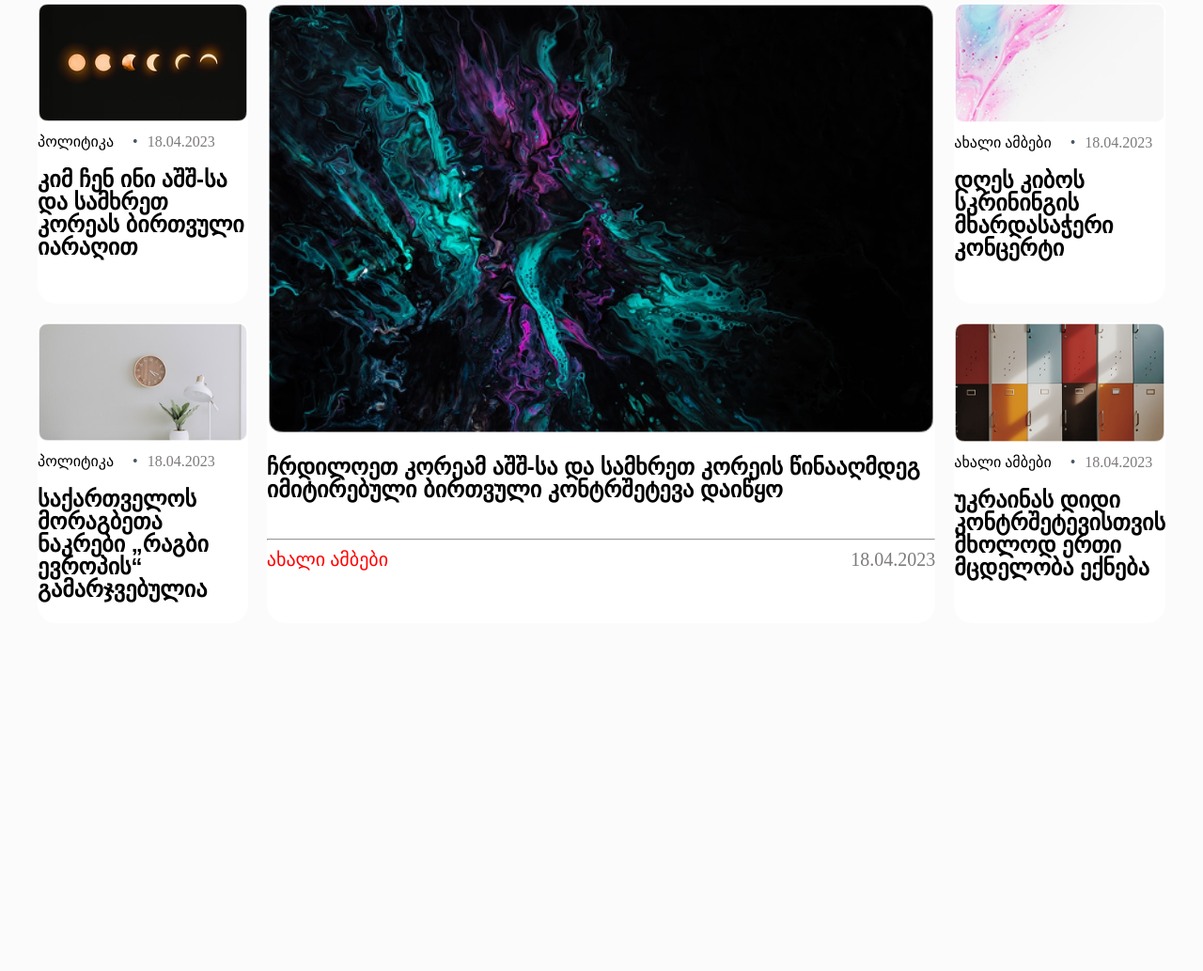
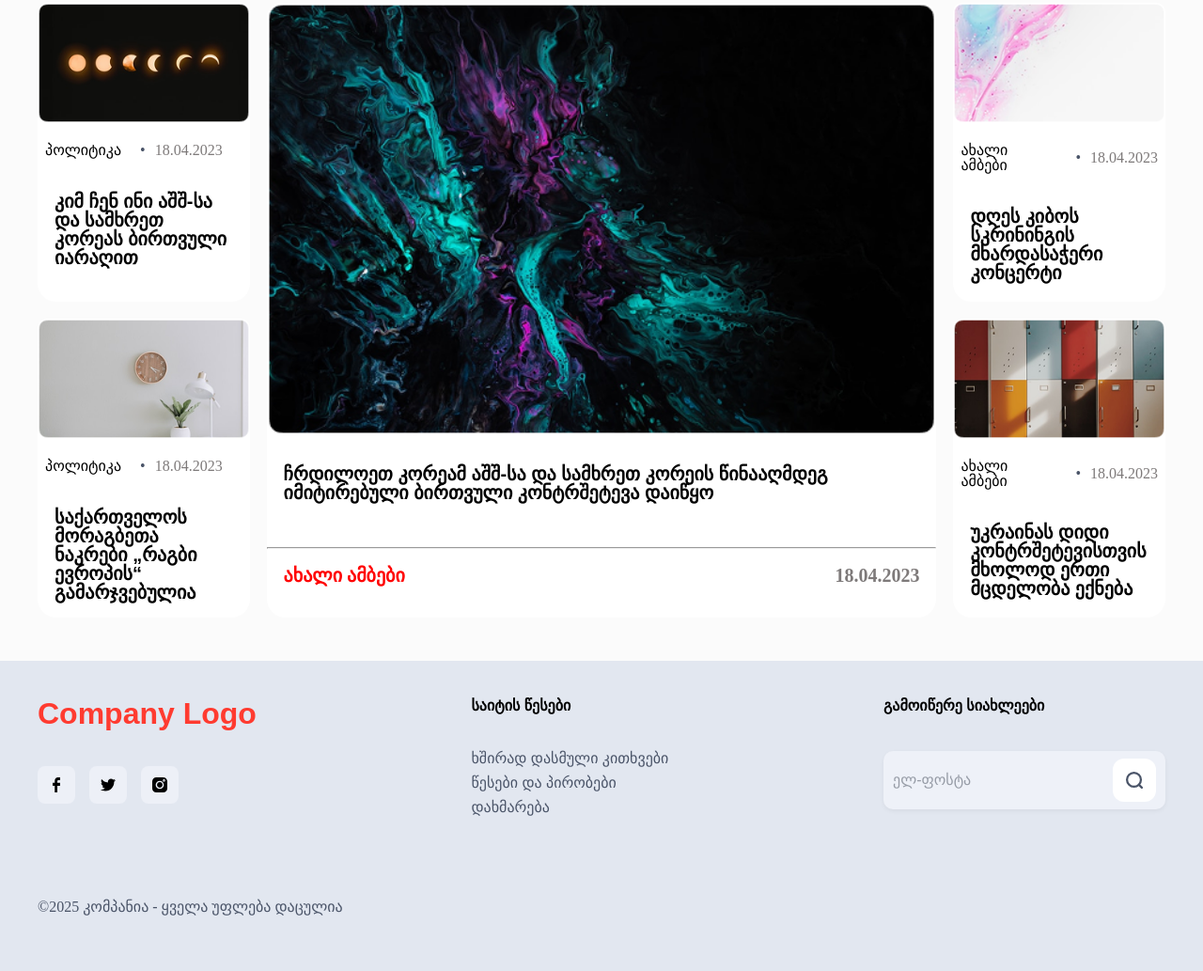
Before and after one commit to kobaladzet/Front-end-Project, a website: page index.html in a window 1280 px wide. Shown: the part 1147-2180 px from the top of the page at 94% size. Before the commit the page ends 1856 px from the top, so only its background shows below. Drawn offline with nearby package versions, Linux system fonts and the light colour scheme; a web font is replaced by a local one.

Commit message:
added footer

```diff
--- a/index.html
+++ b/index.html
@@ -169,6 +169,44 @@
 
 
     </main>
+    <footer>
+        <div class="footer-wrapper">
+
+
+        <div class="footer">
+            <div>
+                <h1 class="logo">Company Logo</h1>
+                <ul class="social-links">
+                    <a href="#"><img src="media/icons/icon.svg" alt="FB"></a>
+                    <a href="#"><img src="media/icons/icon (1).svg" alt="Twit"></a>
+                    <a href="#"><img src="media/icons/icon (2).svg" alt="Insta"></a>
+                </ul>
+
+            </div>
+            <div>
+                <h4>საიტის წესები</h4>
+                <div class="rules">
+                <p>ხშირად დასმული კითხვები</p>
+                <p>წესები და პირობები</p>
+                <p>დახმარება</p>
+                </div>
+
+            </div>
+            <div>
+                <h4>გამოიწერე სიახლეები</h4>
+                <div class="search-container email">
+                    <input type="text" placeholder="ელ-ფოსტა">
+                    <button type="submit">
+                        <img src="media/icons/search.svg" alt="search">
+                    </button>
+                </div>
+            </div>
+
+        </div>
+        <p class="company">©2025 კომპანია - ყველა უფლება დაცულია</p>
+        </div>
+
+    </footer>
 
     <script src="https://cdn.jsdelivr.net/npm/swiper@10/swiper-bundle.min.js"></script>
     <script src="script.js"></script>
--- a/styles/styles.css
+++ b/styles/styles.css
@@ -392,10 +392,10 @@ header {
 
 .description {
   font-family: 'FiraGO', sans-serif;
-  font-size: 24px;
-  margin-top: 20px;
+  font-size: 20px;
   font-weight: bold;
-  margin-bottom: 40px;
+  padding: 8px;
+  margin: 20px 10px 40px 10px;
 }
 
 .div1 {
@@ -406,7 +406,10 @@ header {
   margin-top: 15px;
   p {
     color: red;
+    font-weight: bold;
+    margin: 0px 10px;
   }
+
 }
 
 .container div {
@@ -415,7 +418,7 @@ header {
   gap: 10px;
   margin-top: 10px;
   margin-bottom: 3px;
-
+  padding: 8px;
 }
 
 .grid-container {
@@ -425,18 +428,20 @@ header {
   grid-template-rows: repeat(4, 150px);
   padding: 16px;
   position: relative;
-  gap: 20px;
-}
-.item1 {
-  grid-column: 2 / span 3; /* starts from column 2 and spans 3 columns */
-  grid-row: 1 / span 4;    /* spans 3 rows */
-
+  gap: 18px;
 }
 .item1 img, .item2 img, .item3 img, .item4 img, .item5 img {
     width: 100%;
   object-fit: cover;
   object-position: center;
 }
+
+.item1 {
+  grid-column: 2 / span 3; /* starts from column 2 and spans 3 columns */
+  grid-row: 1 / span 4;    /* spans 3 rows */
+
+}
+
 
 .item2 {
   grid-column: 1 / 2;
@@ -461,6 +466,57 @@ header {
 .date1, hr{
   color: rgb(126, 122, 122) !important;
 }
+
+
+footer{
+  width: 100%;
+  background-color: #E2E7F0;
+  min-height: 330px;
+
+}
+.footer {
+  max-width: 1340px;
+  display: flex;
+  justify-content: space-between;
+  /* align-items: center; */
+  margin: 0 auto;
+
+  font-family: 'FiraGO', sans-serif;
+
+}
+
+
+.footer > div > ul {
+  margin-top: 40px;
+}
+.footer > div > h4 {
+  font-weight: bold;
+}
+.rules {
+  margin-top: 40px;
+  display: flex;
+  flex-direction: column;
+  gap: 10px;
+  color: #4A5468;
+}
+
+.email {
+  margin-top: 40px;
+}
+
+.footer-wrapper {
+  max-width: 1340px;
+  margin: 0 auto;
+  padding: 40px;
+
+}
+
+.company {
+  color: #4A5468;
+  margin-top: 90px;
+
+}
+
 
 @media (max-width: 1240px) {
 
@@ -727,6 +783,24 @@ header {
     grid-row: 5 / 6;
   }
 
+  .email input{
+    display: block;
+  }
+  .email {
+    padding: 8px 10px;
+    background-color: #EDF0F7; /* Remove background */
+    box-shadow: 0 2px 5px rgba(0,0,0,0.05); /* Remove shadow */
+    border-radius: 10px; /* Remove border radius */
+    }
+
+  .email button {
+    background-color: white;
+  }
+  .footer{
+    flex-direction: column;
+    gap: 20px;
+    text-align: center;
+  }
 
 
 
```
